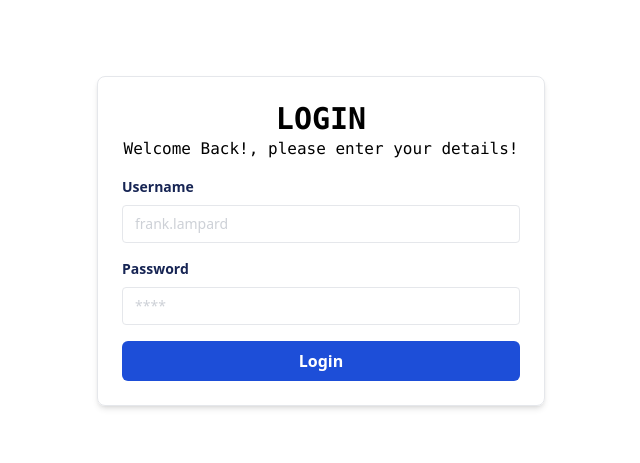
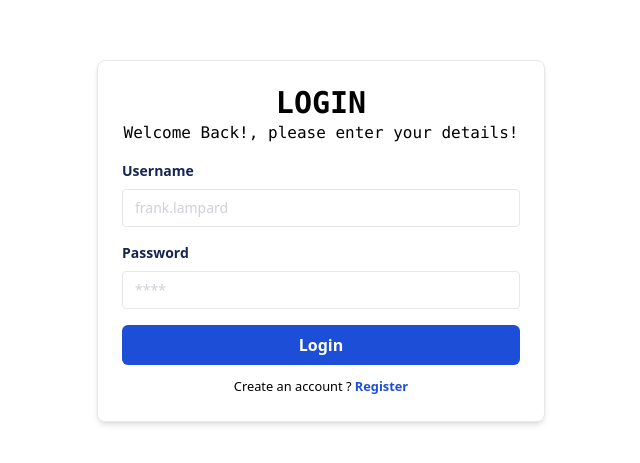
Before and after one commit to argumpamungkas/f-react, a React (Vite) app: page /login in a window 1280 px wide. Shown: the part 159-622 px from the top of the page, without its empty margins (319-959 px from the left). Built offline with nearby package versions, Linux system fonts and the light colour scheme.

Commit message:
add error page

```diff
--- a/package.json
+++ b/package.json
@@ -12,7 +12,8 @@
   "dependencies": {
     "react": "^19.1.1",
     "react-dom": "^19.1.1",
-    "react-router": "^7.9.3"
+    "react-router": "^7.9.3",
+    "react-router-dom": "^7.9.3"
   },
   "devDependencies": {
     "@eslint/js": "^9.36.0",
--- a/src/main.jsx
+++ b/src/main.jsx
@@ -5,11 +5,13 @@ import "./index.css";
 import { createBrowserRouter, RouterProvider } from "react-router";
 import LoginPage from "./Pages/login.jsx";
 import RegisterPage from "./pages/register.jsx";
+import ErrorPage from "./pages/404.jsx";
 
 const router = createBrowserRouter([
   {
     path: "/",
     element: <div>Hello Argumelar</div>,
+    errorElement: <ErrorPage />,
   },
   {
     path: "/login",
--- /dev/null
+++ b/src/pages/404.jsx
@@ -0,0 +1,17 @@
+import { useRouteError } from "react-router-dom";
+
+const ErrorPage = () => {
+  const error = useRouteError();
+  return (
+    <div className="flex flex-col justify-center min-h-screen items-center">
+      <div className=" flex flex-col justify-center items-center px-24 py-4 border border-slate-200 rounded-2xl shadow-lg">
+        <h1 className="text-red-700 font-bold text-5xl">404</h1>
+        <h1 className="font-bold text-2xl mb-2">Oppss....</h1>
+        <p className="text-sm">Page not found</p>
+        <p> {error.message}</p>
+      </div>
+    </div>
+  );
+};
+
+export default ErrorPage;
--- a/src/pages/login.jsx
+++ b/src/pages/login.jsx
@@ -5,6 +5,14 @@ const LoginPage = () => {
   return (
     <AuthLayout title="LOGIN">
       <FormLogin />
+      <div className="mt-2 text-center">
+        <small>
+          Create an account ?{" "}
+          <bold className="font-bold text-blue-700 cursor-pointer">
+            Register
+          </bold>
+        </small>
+      </div>
     </AuthLayout>
   );
 };
```
Also changed, not shown: 1 other file (tests, documents, lock files or other folders).
